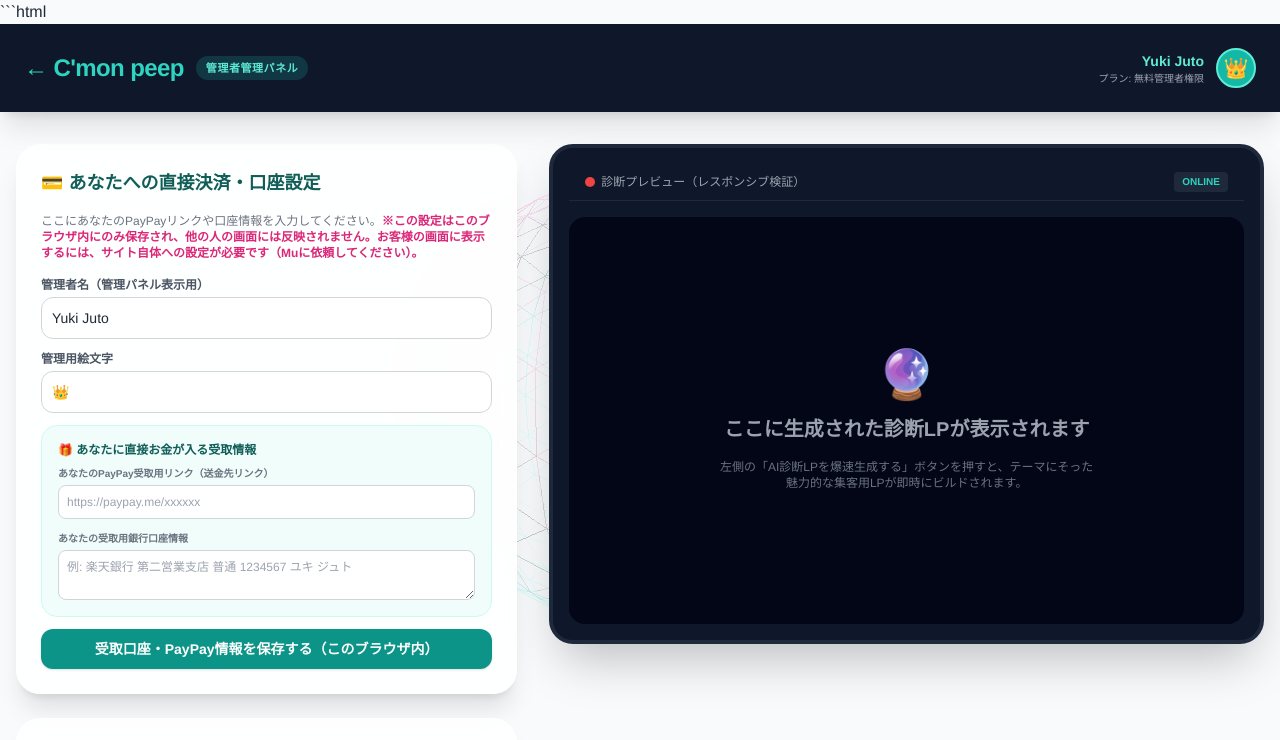
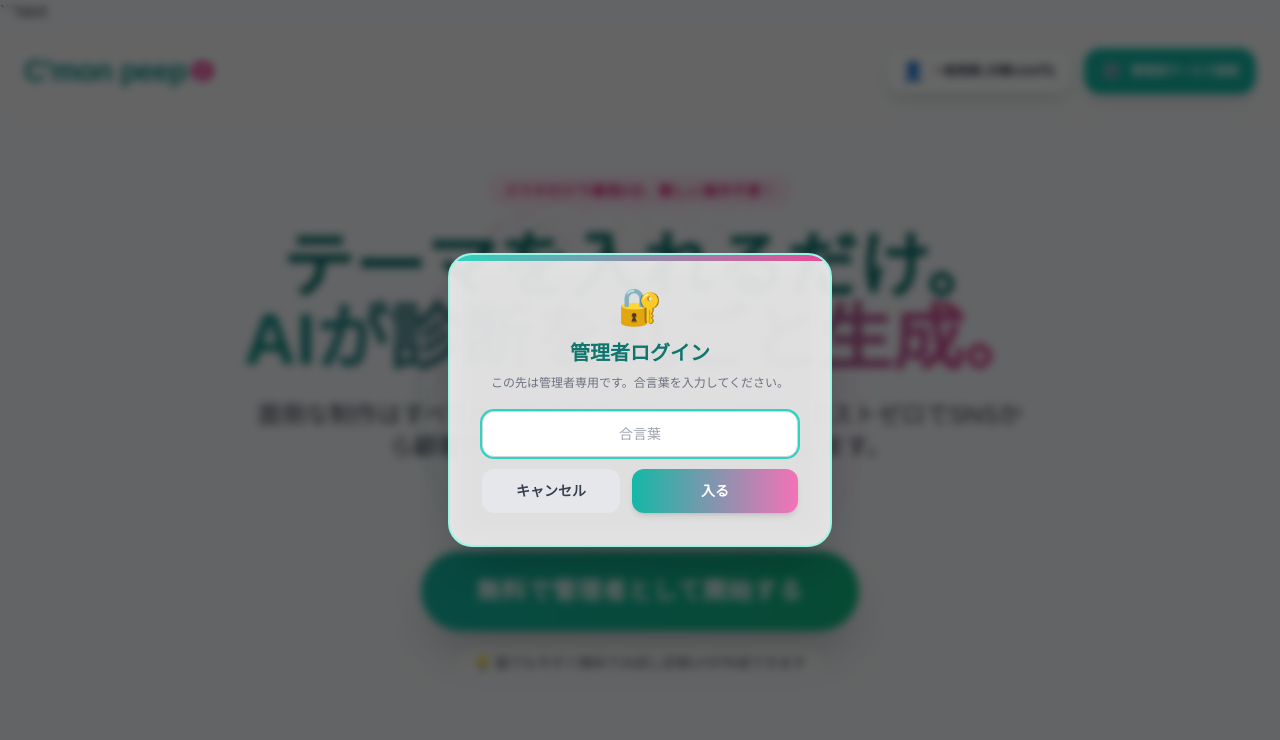
Before and after one commit to MrStax81/cmon-peep, a plain HTML site: page index.html in a window 1280 px wide. Both pictures are taken after a click on the button "無料で管理者として開始する". Shown: the top 740 px of the page. Drawn offline with nearby package versions, Linux system fonts and the light colour scheme; animation ran at ten frames a second.

Commit message:
管理画面に合言葉ゲートを追加

```diff
--- a/index.html
+++ b/index.html
@@ -246,6 +246,23 @@
     </div>
 
 
+    <!-- 管理者ゲート（合言葉） -->
+    <div id="adminGateModal" onclick="if(event.target===this)closeAdminGate()" class="hidden fixed inset-0 z-50 flex items-center justify-center p-4 bg-black/60 backdrop-blur-sm">
+        <div class="glass p-8 rounded-3xl w-full max-w-sm shadow-2xl text-center border-2 border-teal-200 relative overflow-hidden">
+            <div class="absolute top-0 left-0 w-full h-1.5 bg-gradient-to-r from-teal-400 to-pink-500"></div>
+            <div class="text-4xl mb-3">🔐</div>
+            <h2 class="text-xl font-extrabold text-teal-700 mb-2">管理者ログイン</h2>
+            <p class="text-xs text-gray-500 mb-5">この先は管理者専用です。合言葉を入力してください。</p>
+            <input id="admin-gate-input" type="password" placeholder="合言葉" autocomplete="current-password" class="w-full p-3 rounded-xl border border-gray-300 focus:ring-2 focus:ring-teal-400 focus:outline-none text-sm text-center mb-3">
+            <p id="admin-gate-error" class="hidden text-xs font-bold text-pink-600 mb-3">合言葉が違います</p>
+            <div class="flex gap-3">
+                <button onclick="closeAdminGate()" class="flex-1 py-3 bg-gray-200 hover:bg-gray-300 text-gray-700 rounded-xl font-bold transition-all text-sm">キャンセル</button>
+                <button onclick="submitAdminGate()" class="flex-grow py-3 bg-gradient-to-r from-teal-500 to-pink-400 text-white rounded-xl font-bold transition-all text-sm shadow-md hover:brightness-105">入る</button>
+            </div>
+        </div>
+    </div>
+
+
     <!-- ========================================== -->
     <!-- 3. 一般ユーザーお申し込み＆登録用モーダル -->
     <!-- ========================================== -->
@@ -333,8 +350,48 @@
             };
         }
 
+        // 管理者ゲート（合言葉のSHA-256ハッシュのみを保持）
+        const ADMIN_PASS_HASH = '9962da860423f5f5a68e6439f4a8b3a703c6476b17950346dc254ac6a449d46d';
+        async function sha256Hex(text) {
+            const buf = await crypto.subtle.digest('SHA-256', new TextEncoder().encode(text));
+            return [...new Uint8Array(buf)].map(b => b.toString(16).padStart(2, '0')).join('');
+        }
+        function openAdminGate() {
+            document.getElementById('adminGateModal').classList.remove('hidden');
+            document.getElementById('admin-gate-error').classList.add('hidden');
+            const inp = document.getElementById('admin-gate-input');
+            inp.value = '';
+            setTimeout(() => inp.focus(), 50);
+        }
+        function closeAdminGate() {
+            document.getElementById('adminGateModal').classList.add('hidden');
+        }
+        async function submitAdminGate() {
+            const val = document.getElementById('admin-gate-input').value;
+            if (!val) return;
+            const h = await sha256Hex(val);
+            if (h === ADMIN_PASS_HASH) {
+                sessionStorage.setItem('cmonAdmin', '1');
+                closeAdminGate();
+                showView('admin-view');
+            } else {
+                document.getElementById('admin-gate-error').classList.remove('hidden');
+            }
+        }
+        document.addEventListener('keydown', (e) => {
+            if (e.key === 'Enter' && !document.getElementById('adminGateModal').classList.contains('hidden')) submitAdminGate();
+            if (e.key === 'Escape') closeAdminGate();
+        });
+
         // ビュー遷移制御 (SPA)
         function navigateTo(viewId) {
+            if (viewId === 'admin-view' && sessionStorage.getItem('cmonAdmin') !== '1') {
+                openAdminGate();
+                return;
+            }
+            showView(viewId);
+        }
+        function showView(viewId) {
             const lpView = document.getElementById('lp-view');
             const adminView = document.getElementById('admin-view');
 
```
